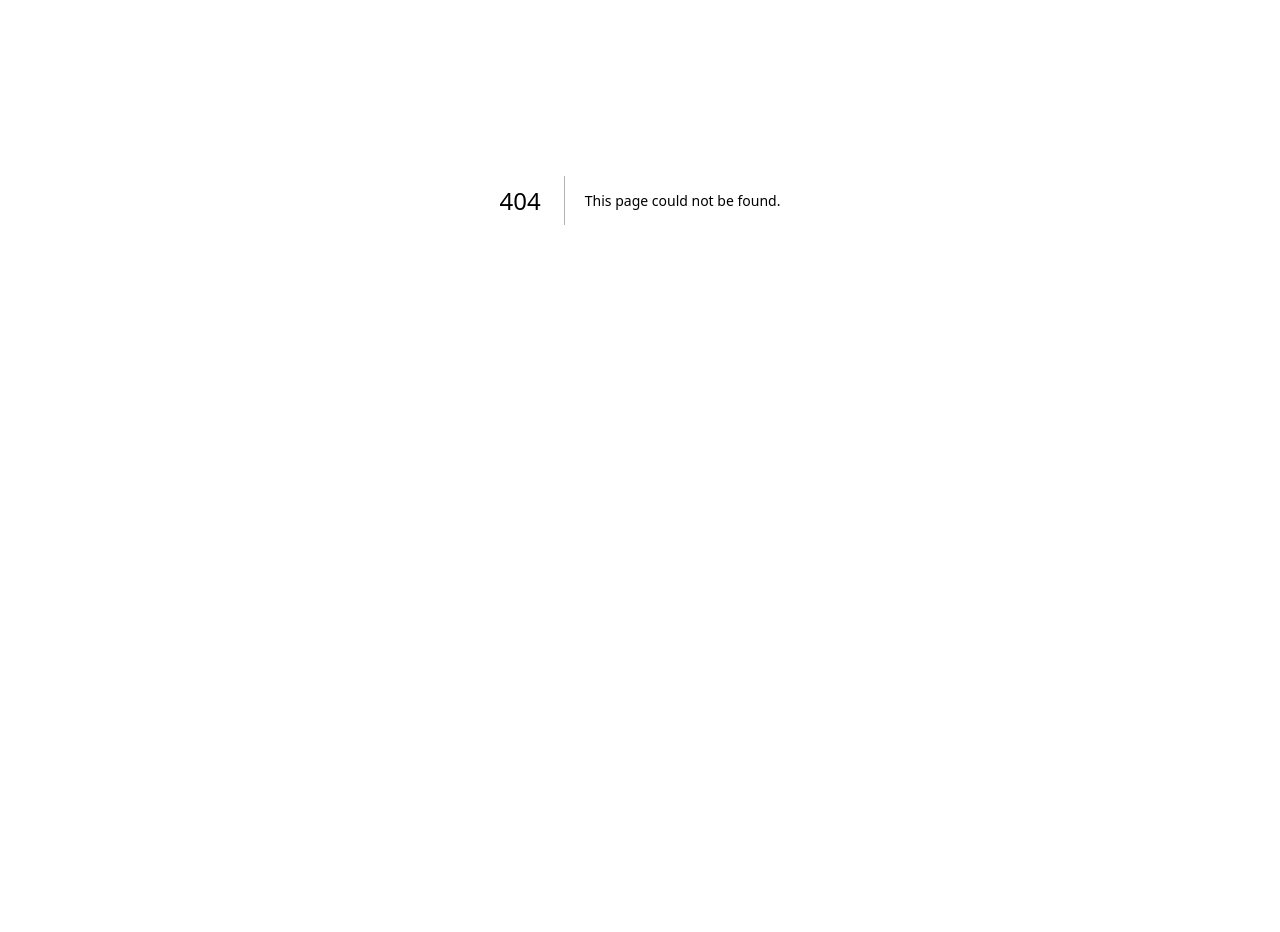
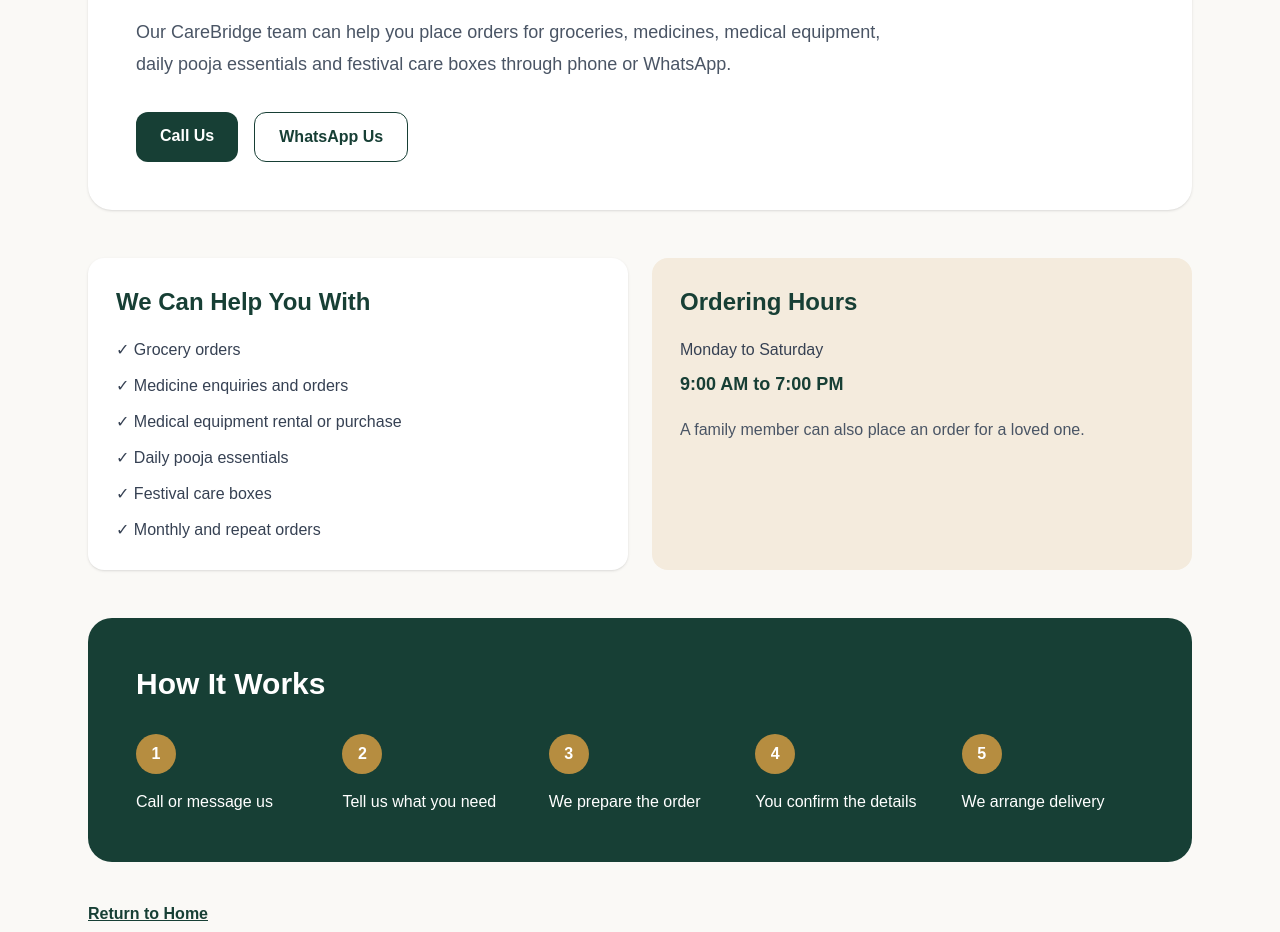
Before and after one commit to poojaraghavendra-ctrl/Carebridge-version2, a Next.js app: page /help-ordering in a window 1280 px wide. Before the commit this address had no page. Shown: the part 200-1132 px from the top of the page. Before the commit the page ends 800 px from the top, so only its background shows below. Built offline with nearby package versions, Linux system fonts and the light colour scheme.

Commit message:
Create page.tsx

```diff
--- /dev/null
+++ b/app/help-ordering/page.tsx
@@ -0,0 +1,105 @@
+import Link from "next/link";
+
+export default function HelpOrderingPage() {
+  return (
+    <main className="bg-[#FAF9F6]">
+      <section className="mx-auto max-w-6xl px-6 py-16">
+        <div className="rounded-3xl bg-white p-8 shadow-sm md:p-12">
+          <p className="mb-3 font-semibold text-[#B68D40]">
+            Assisted Ordering
+          </p>
+
+          <h1 className="text-4xl font-bold text-[#173F35] md:text-5xl">
+            Not Comfortable Ordering Online?
+          </h1>
+
+          <p className="mt-5 max-w-3xl text-lg leading-8 text-gray-600">
+            Our CareBridge team can help you place orders for groceries,
+            medicines, medical equipment, daily pooja essentials and festival
+            care boxes through phone or WhatsApp.
+          </p>
+
+          <div className="mt-8 flex flex-wrap gap-4">
+            <a
+              href="tel:+91XXXXXXXXXX"
+              className="rounded-xl bg-[#173F35] px-6 py-3 font-semibold text-white"
+            >
+              Call Us
+            </a>
+
+            <a
+              href="https://wa.me/91XXXXXXXXXX"
+              target="_blank"
+              rel="noreferrer"
+              className="rounded-xl border border-[#173F35] px-6 py-3 font-semibold text-[#173F35]"
+            >
+              WhatsApp Us
+            </a>
+          </div>
+        </div>
+
+        <section className="mt-12 grid gap-6 md:grid-cols-2">
+          <div className="rounded-2xl bg-white p-7 shadow-sm">
+            <h2 className="text-2xl font-bold text-[#173F35]">
+              We Can Help You With
+            </h2>
+
+            <ul className="mt-5 space-y-3 text-gray-700">
+              <li>✓ Grocery orders</li>
+              <li>✓ Medicine enquiries and orders</li>
+              <li>✓ Medical equipment rental or purchase</li>
+              <li>✓ Daily pooja essentials</li>
+              <li>✓ Festival care boxes</li>
+              <li>✓ Monthly and repeat orders</li>
+            </ul>
+          </div>
+
+          <div className="rounded-2xl bg-[#F4EBDD] p-7">
+            <h2 className="text-2xl font-bold text-[#173F35]">
+              Ordering Hours
+            </h2>
+
+            <p className="mt-5 text-gray-700">Monday to Saturday</p>
+            <p className="mt-2 text-lg font-semibold text-[#173F35]">
+              9:00 AM to 7:00 PM
+            </p>
+
+            <p className="mt-5 text-gray-600">
+              A family member can also place an order for a loved one.
+            </p>
+          </div>
+        </section>
+
+        <section className="mt-12 rounded-3xl bg-[#173F35] p-8 text-white md:p-12">
+          <h2 className="text-3xl font-bold">How It Works</h2>
+
+          <div className="mt-8 grid gap-6 sm:grid-cols-2 lg:grid-cols-5">
+            {[
+              ["1", "Call or message us"],
+              ["2", "Tell us what you need"],
+              ["3", "We prepare the order"],
+              ["4", "You confirm the details"],
+              ["5", "We arrange delivery"],
+            ].map(([number, text]) => (
+              <div key={number}>
+                <div className="flex h-10 w-10 items-center justify-center rounded-full bg-[#B68D40] font-bold">
+                  {number}
+                </div>
+                <p className="mt-4">{text}</p>
+              </div>
+            ))}
+          </div>
+        </section>
+
+        <div className="mt-10">
+          <Link
+            href="/"
+            className="font-semibold text-[#173F35] underline"
+          >
+            Return to Home
+          </Link>
+        </div>
+      </section>
+    </main>
+  );
+}
```
